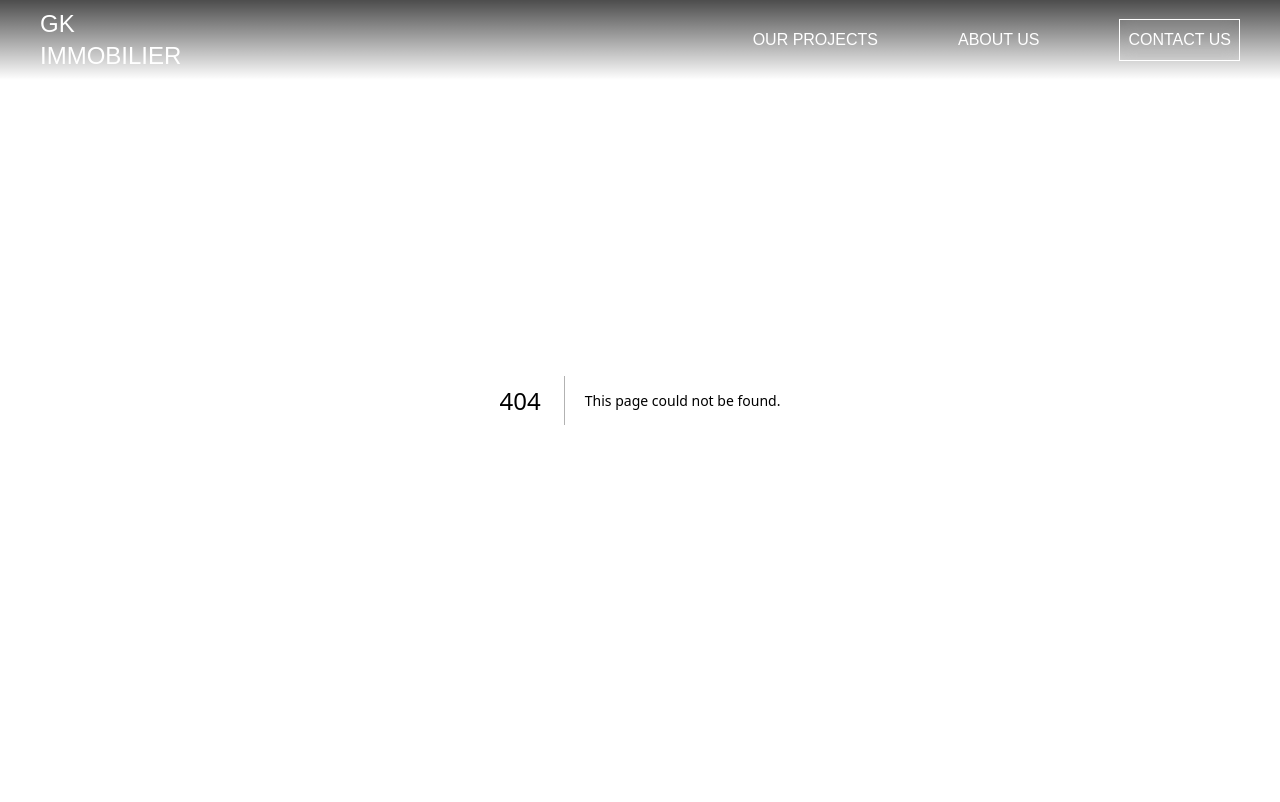
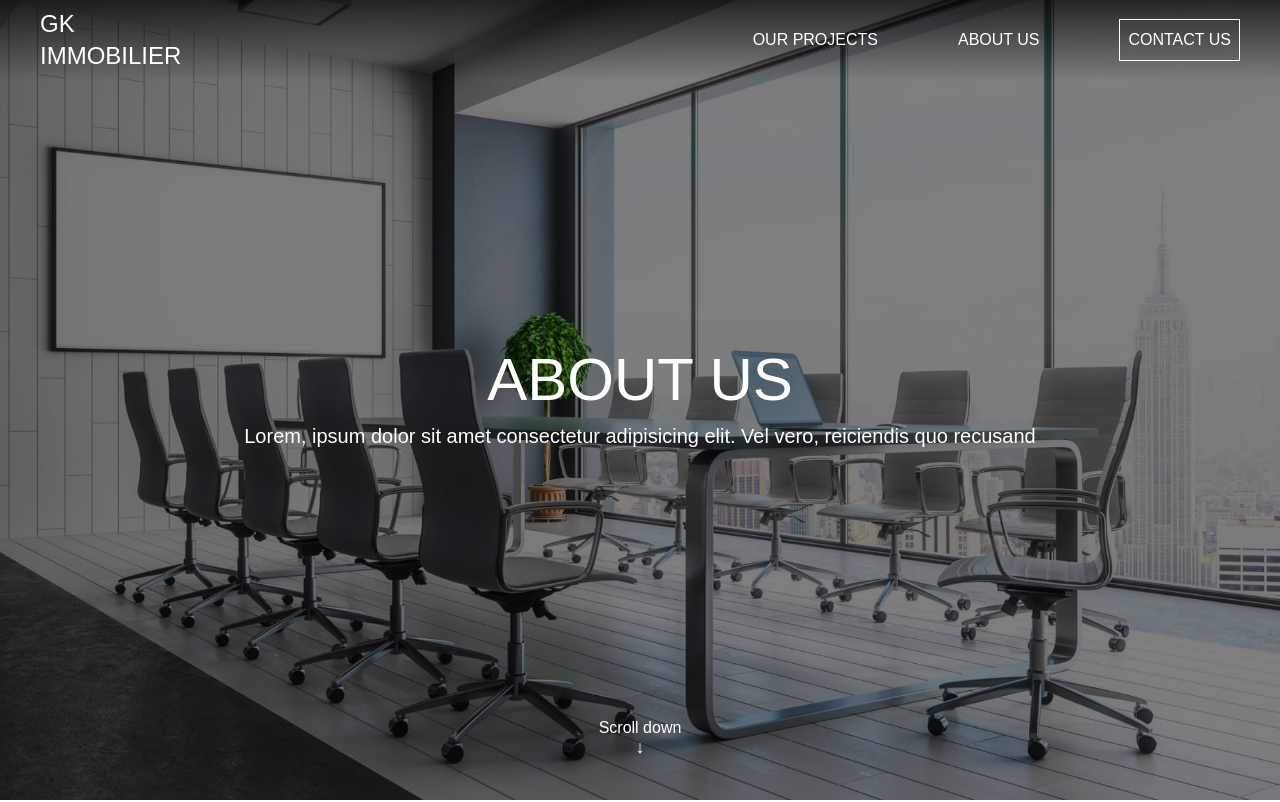
Before and after one commit to kastnerc/real-estate-site, a Next.js app: page /About in a window 1280 px wide. Before the commit this address had no page. Shown: the top 802 px of the page. Built offline with nearby package versions, Linux system fonts and the light colour scheme; a web font is replaced by a local one.

Commit message:
feat: add components to About Us page

```diff
--- /dev/null
+++ b/src/app/About/page.jsx
@@ -0,0 +1,20 @@
+import Hero from '@/components/Hero'
+import CardCarousel from '@/components/CardCarousel'
+import TeamSection from '@/components/TeamSection'
+
+export default function About() {
+    return (
+        <main>
+            <Hero
+                title="About Us"
+                subtitle="Lorem, ipsum dolor sit amet consectetur adipisicing elit. Vel vero, reiciendis quo recusand"
+                imageSrc="'/images/Conference room.jpg'"
+                imageAlt="Office"
+            />
+
+            <TeamSection />
+
+            <CardCarousel />
+        </main>
+    )
+}
```
